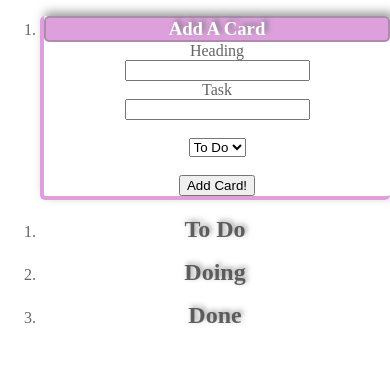
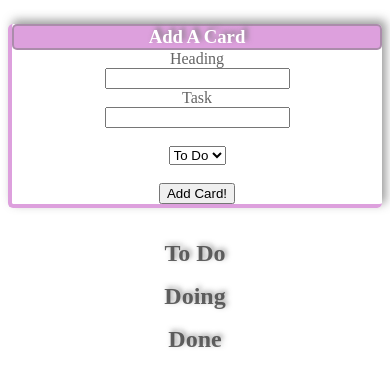
Before and after one commit to Dagzy/kanbanBoard, a plain HTML site: page index.html in a window 390 px wide. Drawn offline with Linux system fonts and the light colour scheme.

Commit message:
fixed the list-style on mobile, should probably do something about that pink... >_>;;

```diff
--- a/css/mobile.css
+++ b/css/mobile.css
@@ -6,6 +6,10 @@
     color: rgba(61, 61, 61, .8);
 }
 ul{
+    list-style-type: none;
+    padding: .5em;
+}
+ol{
     list-style-type: none;
     padding: .5em;
 }
```
